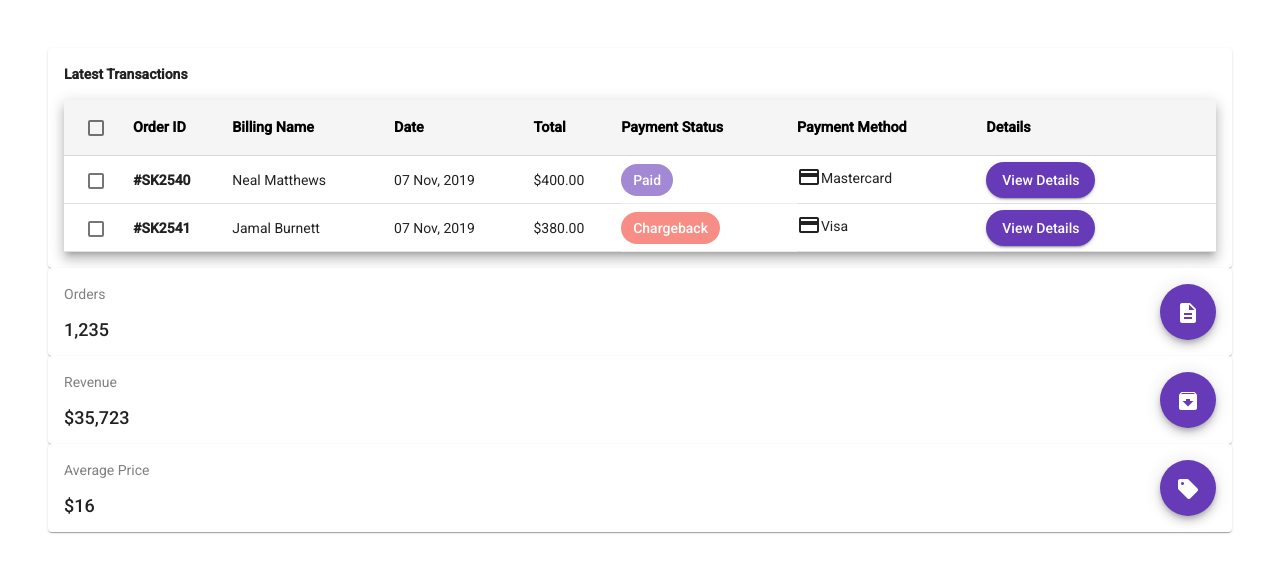
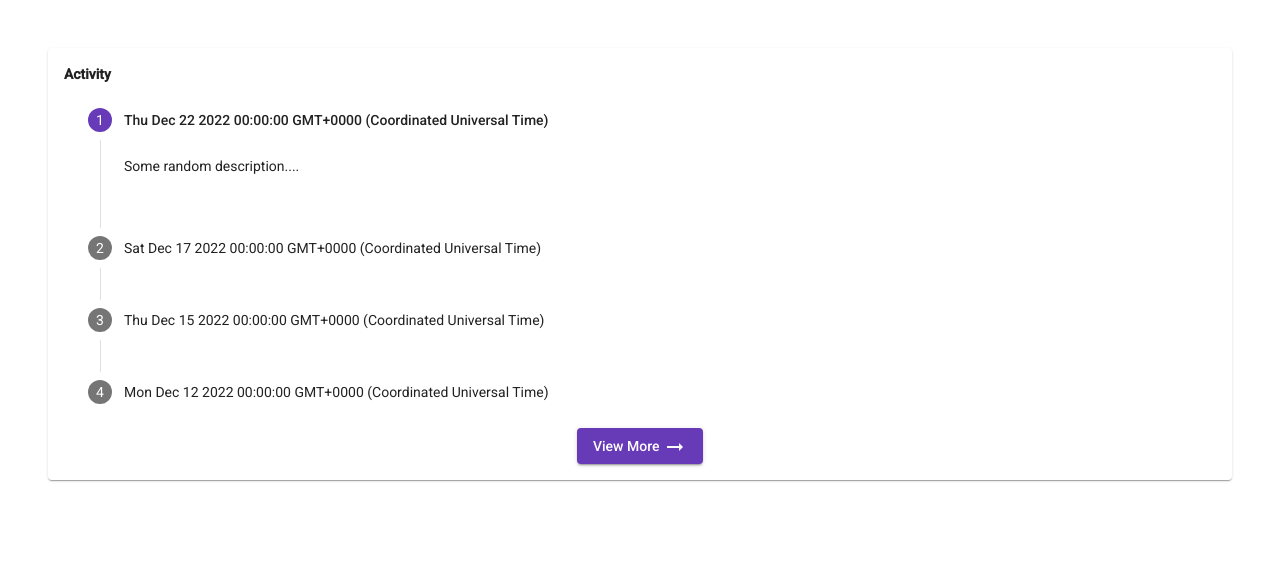
Before and after one commit to murga96/g-training, an Angular app: page /material in a window 1280 px wide. Shown: the top 572 px of the page. Built offline with nearby package versions, Linux system fonts and the light colour scheme.

Commit message:
Adding the activity component

```diff
--- a/src/app/app.module.ts
+++ b/src/app/app.module.ts
@@ -22,8 +22,6 @@ import {MatButtonModule} from '@angular/material/button';
     ReactiveFormsModule,
     AppRoutingModule,
     BrowserAnimationsModule,
-    MatSliderModule,
-    MatButtonModule,
   ],
   providers: [CustomLoadingGuard],
   bootstrap: [AppComponent]
--- a/src/app/material/activity/activity.component.html
+++ b/src/app/material/activity/activity.component.html
@@ -1 +1,23 @@
-<p>activity works!</p>
+<mat-card>
+    <label class="title">Activity</label>
+    <mat-stepper  orientation="vertical" linear="false">
+
+        <mat-step *ngFor="let activity of activities;" label={{activity.date}} >
+            <p>{{activity.description}}</p>
+        </mat-step>
+        <!-- <mat-step label="First step" >
+        </mat-step>
+        <mat-step label="First step">
+        </mat-step> -->
+        <ng-template matStepperIcon="edit">
+            <mat-icon>arrow_forward</mat-icon>
+          </ng-template>
+
+    </mat-stepper>
+    <div class="div-button">
+        <button mat-raised-button color="primary">
+            View More
+            <mat-icon>arrow_right_alt</mat-icon>
+        </button>
+    </div>
+</mat-card>
--- a/src/app/material/activity/activity.component.scss
+++ b/src/app/material/activity/activity.component.scss
@@ -0,0 +1,4 @@
+.div-button {
+    display: flex;
+    justify-content: center;
+}
--- a/src/app/material/activity/activity.component.ts
+++ b/src/app/material/activity/activity.component.ts
@@ -1,15 +1,27 @@
 import { Component, OnInit } from '@angular/core';
-
+interface Activity {
+  date: Date;
+  description: string;
+}
 @Component({
   selector: 'app-activity',
   templateUrl: './activity.component.html',
-  styleUrls: ['./activity.component.scss']
+  styleUrls: ['./activity.component.scss'],
 })
 export class ActivityComponent implements OnInit {
+  activities: Activity[] = [
+    { date: new Date(2022, 11, 22), description: 'Some random description....' },
+    { date: new Date(2022, 11, 17), description: 'Some random description....' },
+    { date: new Date(2022, 11, 15), description: 'Some random description....' },
+    { date: new Date(2022, 11, 12), description: 'Some random description....' },
+  ];
 
-  constructor() { }
-
-  ngOnInit(): void {
+  getDatePipe(date: Date): string {
+    console.log(date, 'date')
+    return 's'
   }
 
+  constructor() {}
+
+  ngOnInit(): void {}
 }
--- a/src/app/material/material.component.html
+++ b/src/app/material/material.component.html
@@ -1,6 +1,7 @@
 <div style="padding: 3rem;">
-    <app-table></app-table>
+    <!-- <app-table></app-table>
     <app-button-label title="Orders" label="1235" icon="description"></app-button-label>
     <app-button-label title="Revenue" label="35723" icon="archive" [isCurrency]="true"></app-button-label>
-    <app-button-label title="Average Price" label="16.2" icon="sell" [isCurrency]="true"></app-button-label>
+    <app-button-label title="Average Price" label="16.2" icon="sell" [isCurrency]="true"></app-button-label> -->
+    <app-activity></app-activity>
 </div>
--- a/src/app/material/material.module.ts
+++ b/src/app/material/material.module.ts
@@ -12,6 +12,7 @@ import { MatCardModule} from '@angular/material/card';
 import { TableComponent } from './table/table.component';
 import { ButtonLabelComponent } from './button-label/button-label.component';
 import { ActivityComponent } from './activity/activity.component';
+import {MatStepperModule} from '@angular/material/stepper';
 
 @NgModule({
   declarations: [
@@ -29,6 +30,7 @@ import { ActivityComponent } from './activity/activity.component';
     MatIconModule,
     MatChipsModule,
     MatCardModule,
+    MatStepperModule,
   ]
 })
 export class MaterialModule { }
```
